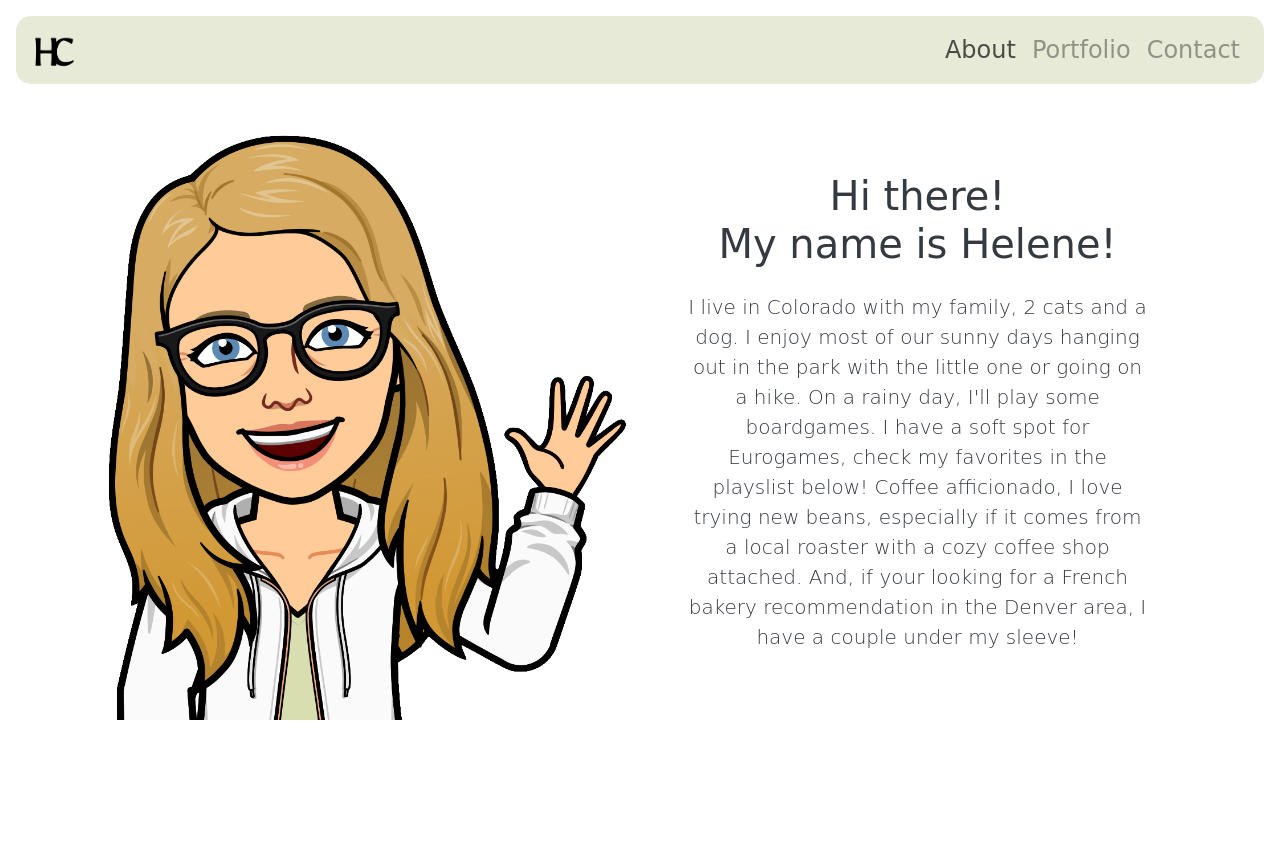
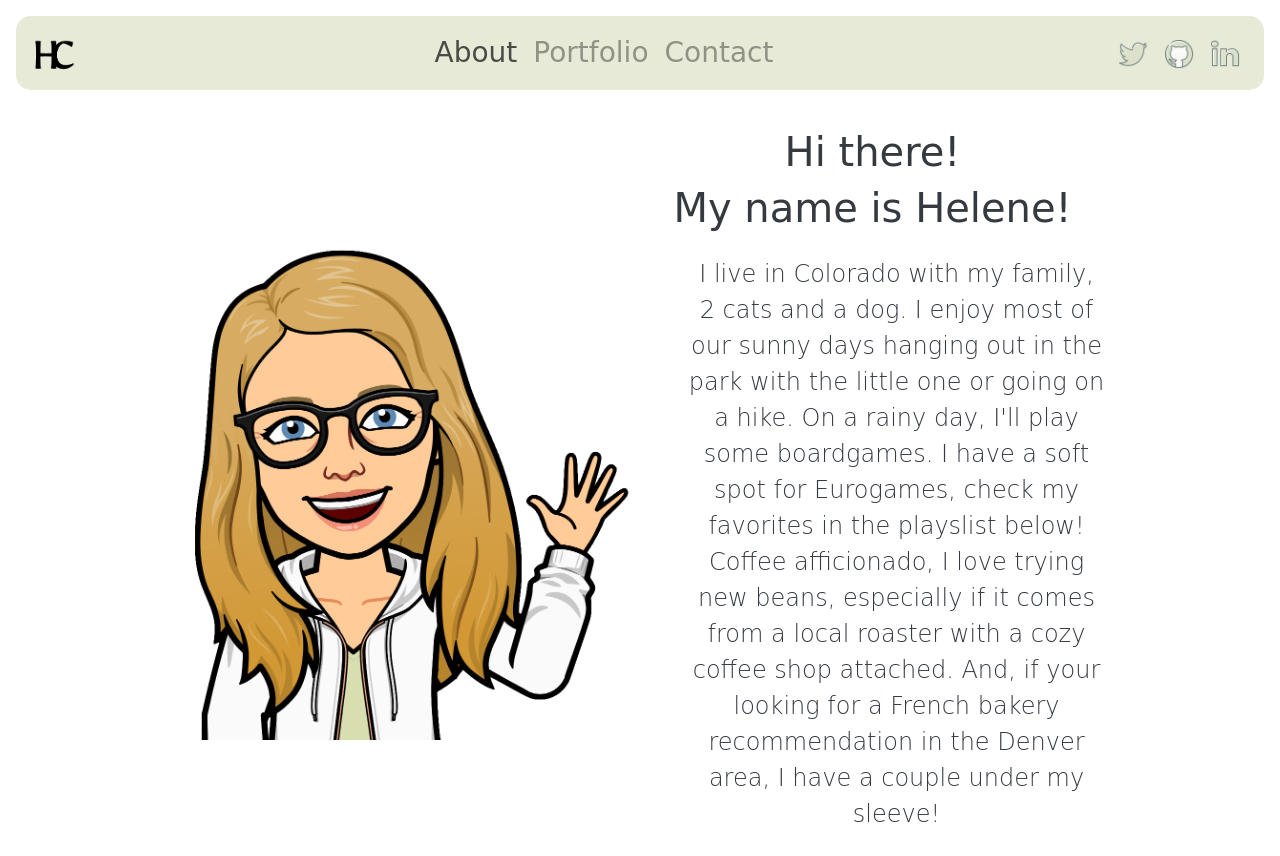
Before and after one commit to HlmHc79/01v2-First-Landing-Page-with-Bootstrap, a plain HTML site: page index.html in a window 1280 px wide. Before the commit the page ends 800 px from the top, so only its background shows below. Drawn offline with nearby package versions, Linux system fonts and the light colour scheme; a web font is replaced by a local one.

Commit message:
Add hero section

```diff
--- a/index.html
+++ b/index.html
@@ -32,28 +32,34 @@
           </li>
         </ul>
       </div>
+
+      <div class="collapse navbar-collapse" id="navbarNav">
+        <ul class="navbar-nav">
+             <li><a class="nav-link" target="_blank" href="https://twitter.com/Helene_Ellen"><img class="icon" src="img/twitter2.png" alt="twitter logo"/></a></li>
+             <li><a class="nav-link" target="_blank" href="https://github.com/HlmHc79"><img class="icon" src="img/github2.png" alt="github logo"/></a></li>
+             <li><a class="nav-link" target="_blank" href="https://www.linkedin.com/in/helenecaudron/"><img class="icon" src="img/linkedin2.png" alt="linkedIn logo"></img></a></li>
+         </ul>
+        </div>
  </nav>
 
  <section class="text-dark text-center text-sm-start hero">
       <div class="container">
         <div class="d-sm-flex align-items-center justify-content-between">
 
-            <img
-              class="img-fluid w-50 d-none d-md-block" src="img/greetings.png" alt="Hello Bitmoji"/>
+            <img class="greetings img-fluid w-50 d-none d-md-block" src="img/greetings.png" alt="Hello Bitmoji"/>
               <div>
-                <h1>Hi there! <br/> My name is Helene!</h1>
-                <p class="lead my-4 pr-5 pl-5">
+                <h1 class="text-sm-center">Hi there!</h1>
+                <h1 class="text-sm-center">My name is Helene!</h1>
+                <p class="lead my-4 pl-5 text-sm-center">
                     I live in Colorado with my family, 2 cats and a dog. I enjoy most of our sunny days hanging out in the park with the little one or going on a hike.
                     On a rainy day, I'll play some boardgames. I have a soft spot for Eurogames, check my favorites in the playslist below!
                     Coffee afficionado, I love trying new beans, especially if it comes from a local roaster with a cozy coffee shop attached.
                     And, if your looking for a French bakery recommendation in the Denver area, I have a couple under my sleeve!
                 </p>
               </div>
-
           </div>
      </div>
 </section>
-
 
 
     <script src="https://code.jquery.com/jquery-3.2.1.slim.min.js" integrity="sha384-KJ3o2DKtIkvYIK3UENzmM7KCkRr/rE9/Qpg6aAZGJwFDMVNA/GpGFF93hXpG5KkN" crossorigin="anonymous"></script>
--- a/style.css
+++ b/style.css
@@ -18,7 +18,7 @@ body {
 
 .navbar-nav .nav-link {
 text-align: right;
-font-size: 1.5rem;
+font-size: 1.75rem;
 opacity: 0.75;
 }
 
@@ -35,6 +35,22 @@ opacity: 0.75;
     padding-top:8em;
 }
 
+.lead {
+    font-size: 1.5rem;
+}
+
+.icon {
+    width:30px;
+}
+
+.navbar-collapse {
+    justify-content: end;
+}
+
+.container {
+        max-width: 960px;
+}
+
 @media (min-width: 768px) {
     .navbar-expand-md .navbar-collapse {
      justify-content:end;
```
Also changed, not shown: img/github2.png (added), img/linkedin2.png (added), img/twitter2.png (added).
